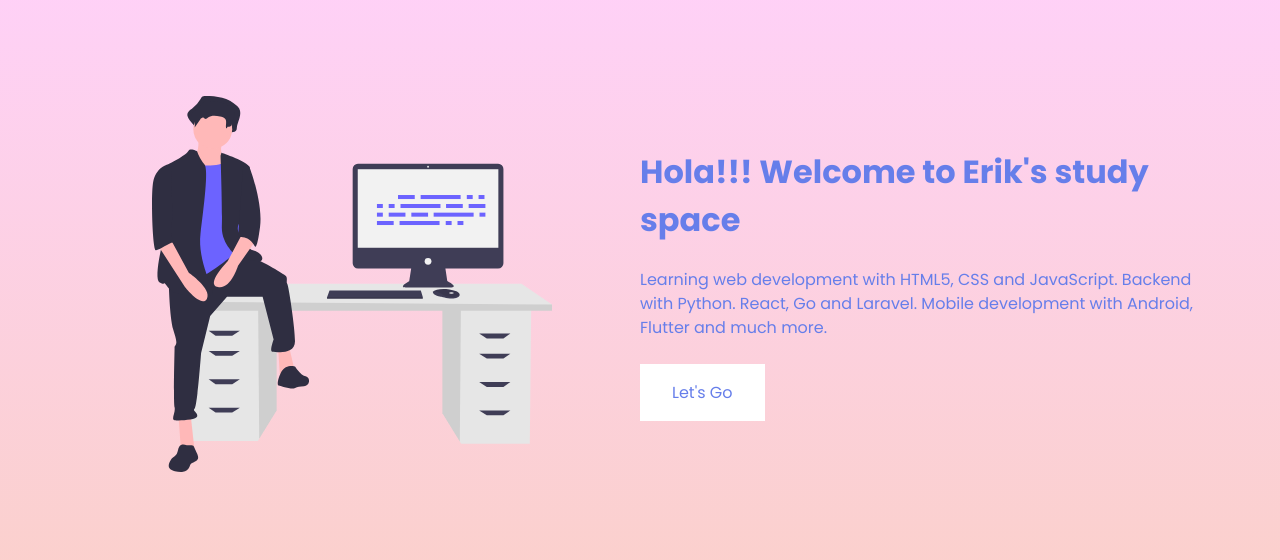
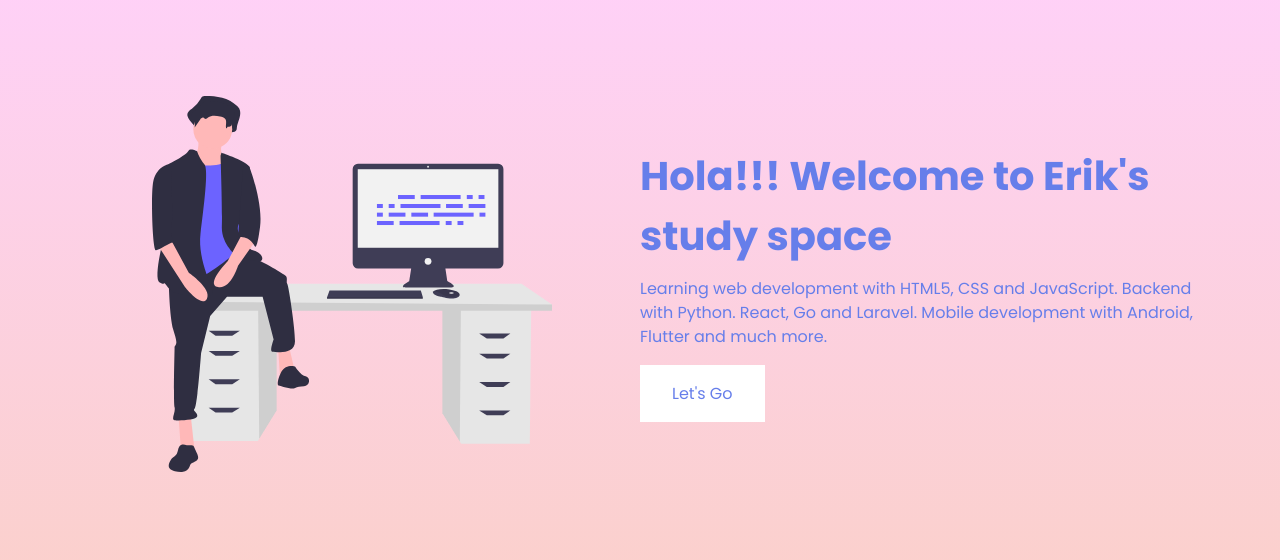
Before and after one commit to Merzelert/OptimizaIMG, a plain HTML site: page index.html in a window 1280 px wide. Shown: the part 116-676 px from the top of the page. Drawn offline with Linux system fonts and the light colour scheme.

Commit message:
landing page

```diff
--- a/style.css
+++ b/style.css
@@ -70,4 +70,10 @@ body{
         width: 45%;
         margin-bottom: 0;
     }
+    .hero-title{
+        font-size: 2.5rem;
+    }
+    .hero-copy{
+        margin: .7em 0 1em;
+    }
 }
```
